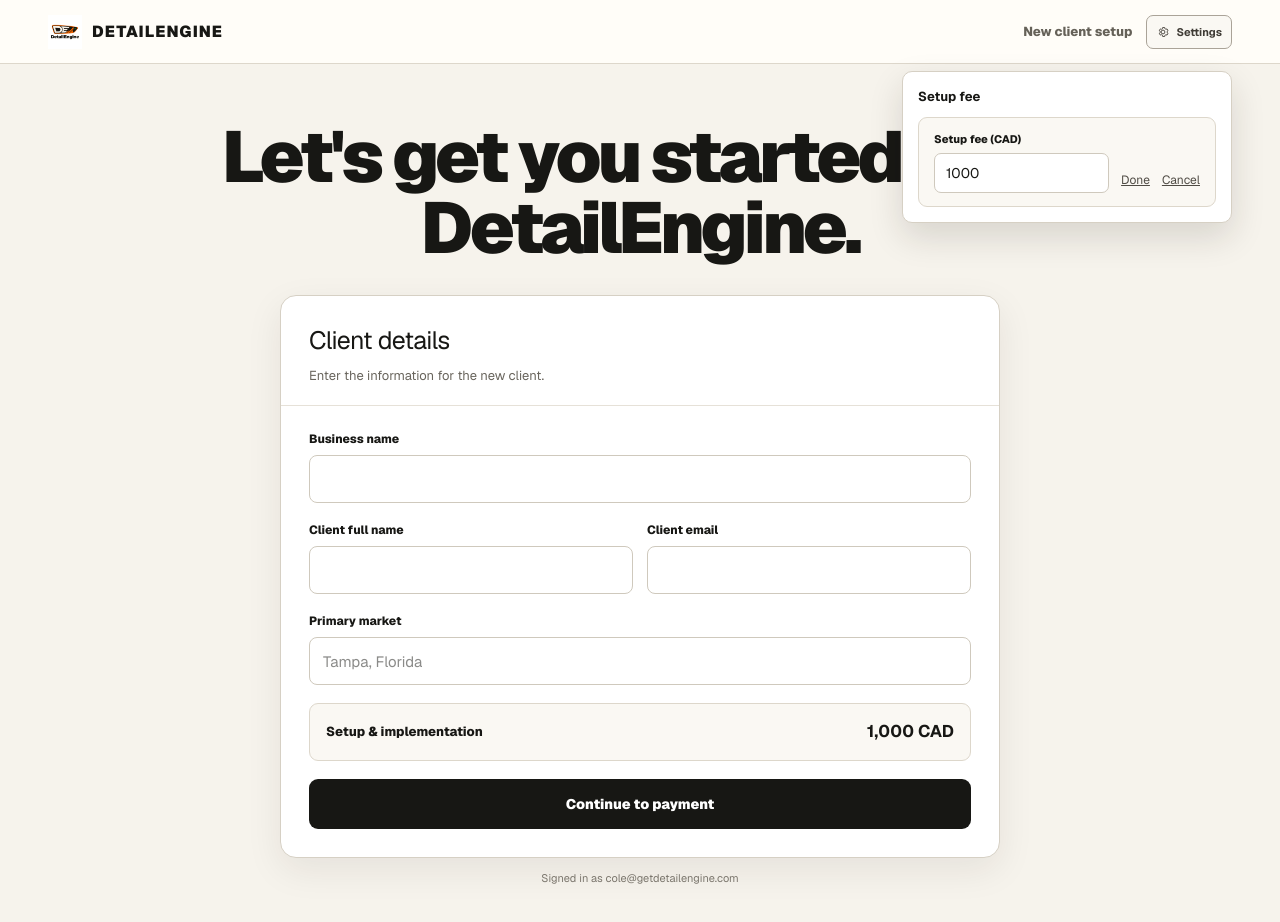
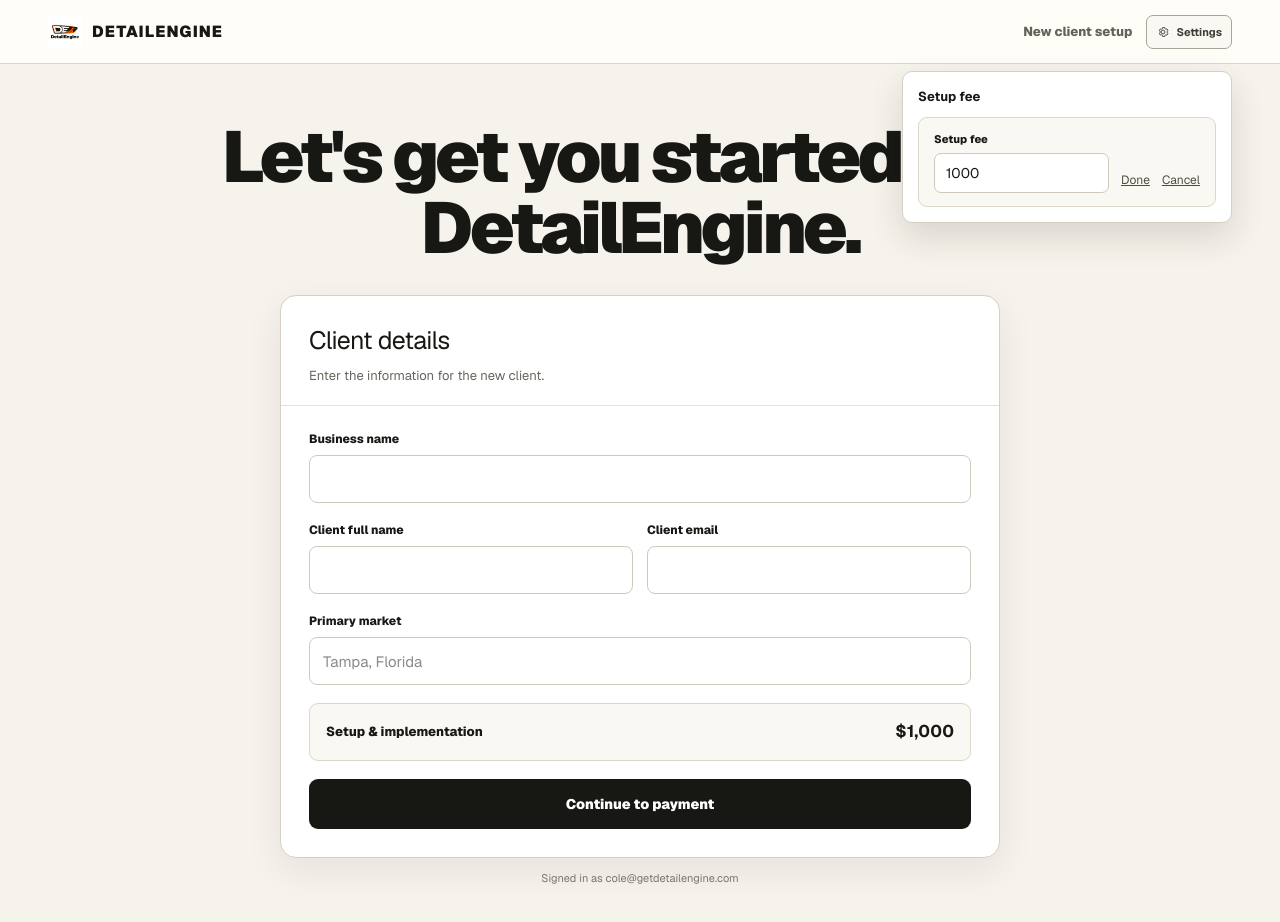
Before and after one commit to detailenginecole/detailengine-command-centre, a Next.js app: page /start-preview in a window 1280 px wide. Both pictures are taken after a click on the button "Settings". Shown: the top 922 px of the page. Built offline with nearby package versions, Linux system fonts and the light colour scheme.

Commit message:
Remove visible CAD labels from client start tool
* Remove visible CAD labels from setup fee

* Test currency-neutral setup fee display

* Fix setup fee display assertions

* Restore dollar sign in setup fee display

```diff
--- a/app/start/SalesStartClient.tsx
+++ b/app/start/SalesStartClient.tsx
@@ -51,7 +51,7 @@
 const defaultSetupFeeCad = 1000;
 
 function formatSetupFee(amountCad: number) {
-  return `${amountCad.toLocaleString("en-CA")} CAD`;
+  return `$${amountCad.toLocaleString("en-CA")}`;
 }
 
 export function SalesStartClient({
@@ -95,7 +95,7 @@
   function saveSetupFee() {
     const next = Number(feeDraft);
     if (!Number.isInteger(next) || next < 1 || next > 100000) {
-      setError("Enter a whole-dollar setup fee between $1 and $100,000 CAD.");
+      setError("Enter a whole-dollar setup fee between $1 and $100,000.");
       return;
     }
     setSetupFeeCad(next);
@@ -602,7 +602,7 @@
   return (
     <div className={styles.feeEditor}>
       <label>
-        <span>Setup fee (CAD)</span>
+        <span>Setup fee</span>
         <input
           type="number"
           min={1}
```
Also changed, not shown: 1 other file (tests, documents, lock files or other folders).
